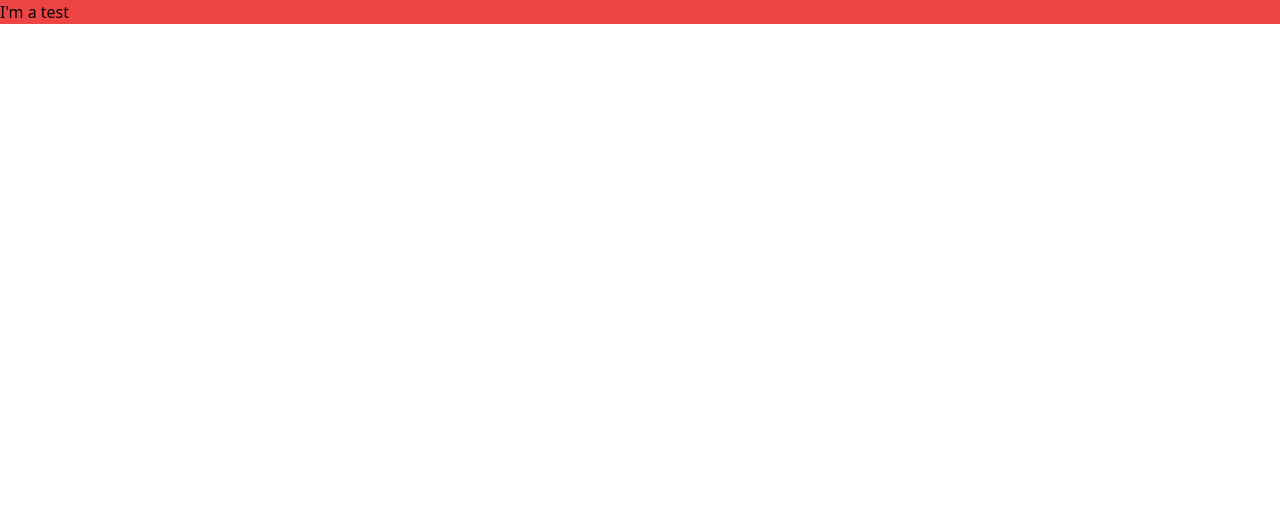
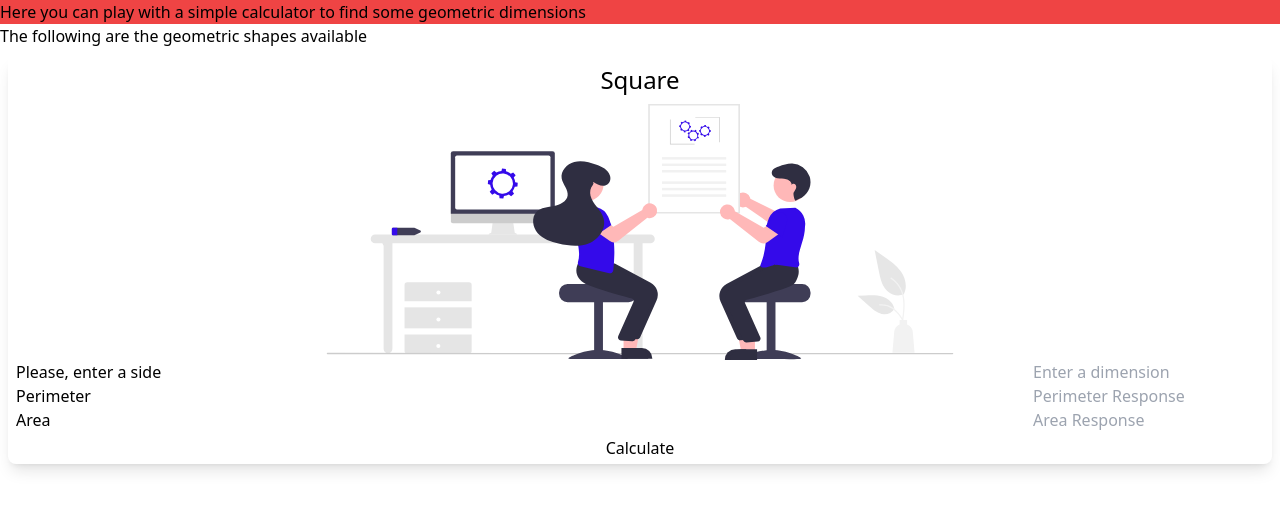
Before and after one commit to devenriq/P-Taller-JS, a website: page src/components/formulas-basicas/index.html in a window 1280 px wide. Drawn offline with nearby package versions, Linux system fonts and the light colour scheme; files that its build step writes are made by us from their sources.

Commit message:
created the first card to make the square calculations

```diff
--- a/src/components/formulas-basicas/index.html
+++ b/src/components/formulas-basicas/index.html
@@ -4,10 +4,55 @@
     <meta charset="UTF-8" />
     <meta http-equiv="X-UA-Compatible" content="IE=edge" />
     <meta name="viewport" content="width=device-width, initial-scale=1.0" />
+    <script defer src="./index.js"></script>
     <link rel="stylesheet" href="../../../dist/output.css" />
-    <title>Document</title>
+    <title>Basic Geometric Formulas</title>
   </head>
   <body>
-    <h1 class="bg-red-500">I'm a test</h1>
+    <header></header>
+    <main>
+      <h1 class="bg-red-500">
+        Here you can play with a simple calculator to find some geometric
+        dimensions
+      </h1>
+      <p>The following are the geometric shapes available</p>
+
+      <section class="w-auto h-auto rounded-lg shadow-lg mt-2 mx-2">
+        <div class="w-full flex flex-col justify-center">
+          <h2 class="text-2xl text-center m-2">Square</h2>
+          <img
+            src="../../img/undraw_processing_re_tbdu.svg"
+            alt=""
+            class="w-full h-64"
+          />
+          <div>
+            <div class="flex justify-between mx-2">
+              <div id="demands">
+                <p>Please, enter a side</p>
+                <p>Perimeter</p>
+                <p>Area</p>
+              </div>
+              <div id="responses" class="">
+                <input
+                  type="number"
+                  placeholder="Enter a dimension"
+                  id="square-input"
+                />
+                <p id="square-perimeter-response" class="text-gray-400">
+                  Perimeter Response
+                </p>
+                <p id="square-area-response" class="text-gray-400">
+                  Area Response
+                </p>
+              </div>
+            </div>
+            <div class="mx-2">
+              <button id="square-button" class="w-full py-1">Calculate</button>
+            </div>
+          </div>
+        </div>
+      </section>
+    </main>
+    <footer></footer>
   </body>
 </html>
--- /dev/null
+++ b/src/components/formulas-basicas/index.js
@@ -0,0 +1,17 @@
+const squareButton = document.querySelector("#square-button");
+
+const squareCalculus = () => {
+  const perimeterResponse = document.querySelector(
+    "#square-perimeter-response"
+  );
+  const areaResponse = document.querySelector("#square-area-response");
+  const squareSide = document.querySelector("#square-input").value;
+
+  const squarePerimeter = squareSide * 4;
+  const squareArea = squareSide ** 2;
+
+  perimeterResponse.innerHTML = squarePerimeter;
+  areaResponse.innerHTML = squareArea;
+};
+
+squareButton.addEventListener("click", squareCalculus);
```
Also changed, not shown: src/img/undraw_processing_re_tbdu.svg (added).
